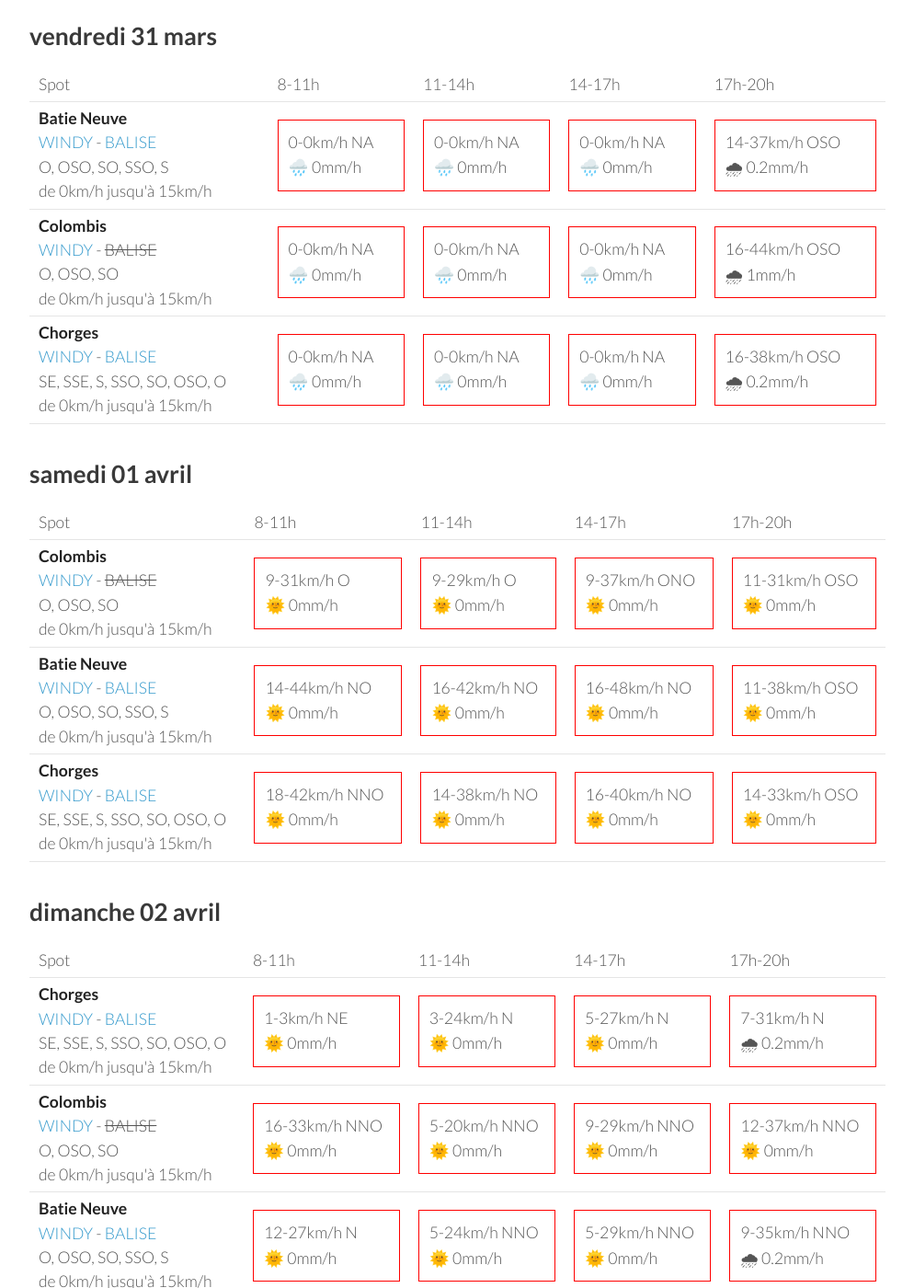
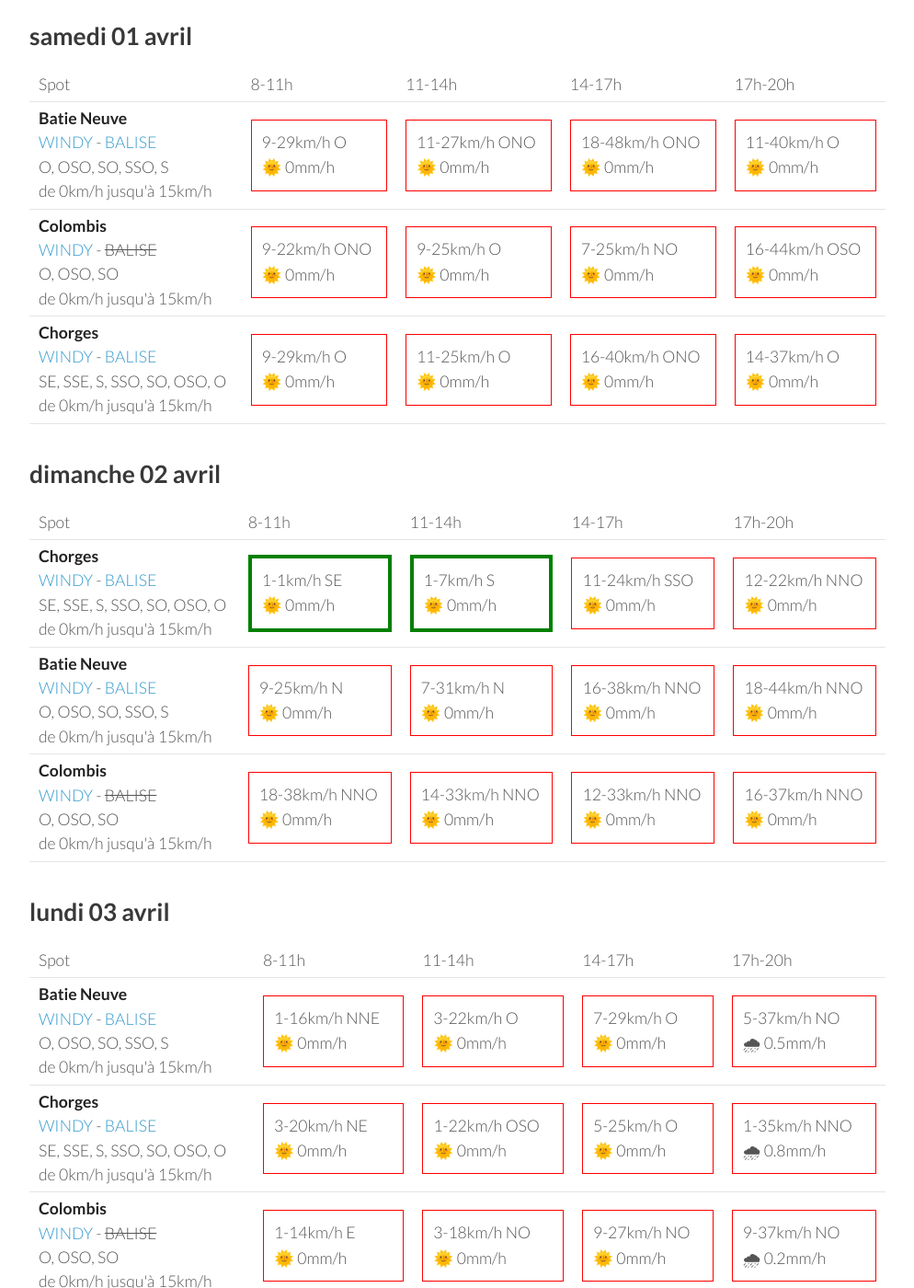
Before and after one commit to parapente-dans-le-nord/parapente-dans-le-nord.github.io, a Jekyll site: the page built from saint_andre.markdown, in a window 1280 px wide and 1400 px high, scrolled down 256 px. Shown: the whole window at 92% size, without its empty margins (26-1020 px from the left). Built offline with Jekyll 4.4.1, drawn with Linux system fonts in a browser that asks for light colours; some of the changed text lies outside the part shown.

Commit message:
update index.markdown

```diff
--- a/saint_andre.markdown
+++ b/saint_andre.markdown
@@ -7,9 +7,9 @@ title:  "Tous les spots"
 {: .links}
 
 # Prevision Windy, modèle Arome
-page mise à jour le vendredi 31 mars 22:36
+page mise à jour le samedi 01 avril 06:35
 
-## vendredi 31 mars
+## samedi 01 avril
 
 {::nomarkdown}
 <table>
@@ -24,73 +24,30 @@ page mise à jour le vendredi 31 mars 22:36
 <tr>
         <td><strong>Batie Neuve</strong><br><a href="https://windy.com/44.584/6.236?44.559,6.262,10,m:eTtagly">WINDY</a> - <span class=""><a href="https://www.openwindmap.org/PP554">BALISE</a> </span><br> <span class="vent-favorable">O, OSO, SO, SSO, S</span><br><span class="force-vent">de 0km/h jusqu'à 15km/h</span> </td>
 
-            <td><div class="not-flyable"><p>0-0km/h NA</p><p>🌧️ 0mm/h</p></div></td>
-            <td><div class="not-flyable"><p>0-0km/h NA</p><p>🌧️ 0mm/h</p></div></td>
-            <td><div class="not-flyable"><p>0-0km/h NA</p><p>🌧️ 0mm/h</p></div></td>
-            <td><div class="not-flyable"><p>14-37km/h OSO</p><p>🌧 0.2mm/h</p></div></td>
+            <td><div class="not-flyable"><p>9-29km/h O</p><p>🌞 0mm/h</p></div></td>
+            <td><div class="not-flyable"><p>11-27km/h ONO</p><p>🌞 0mm/h</p></div></td>
+            <td><div class="not-flyable"><p>18-48km/h ONO</p><p>🌞 0mm/h</p></div></td>
+            <td><div class="not-flyable"><p>11-40km/h O</p><p>🌞 0mm/h</p></div></td>
+
 
     </tr>
 <tr>
         <td><strong>Colombis</strong><br><a href="https://windy.com/44.494/6.216?44.559,6.262,10">WINDY</a> - <span class="no-balise"> BALISE </span><br> <span class="vent-favorable">O, OSO, SO</span><br><span class="force-vent">de 0km/h jusqu'à 15km/h</span> </td>
 
-            <td><div class="not-flyable"><p>0-0km/h NA</p><p>🌧️ 0mm/h</p></div></td>
-            <td><div class="not-flyable"><p>0-0km/h NA</p><p>🌧️ 0mm/h</p></div></td>
-            <td><div class="not-flyable"><p>0-0km/h NA</p><p>🌧️ 0mm/h</p></div></td>
-            <td><div class="not-flyable"><p>16-44km/h OSO</p><p>🌧 1mm/h</p></div></td>
-
-    </tr>
-<tr>
-        <td><strong>Chorges</strong><br><a href="https://windy.com/44.578/6.280?44.559,6.262,10">WINDY</a> - <span class=""><a href="https://www.openwindmap.org/PP554">BALISE</a> </span><br> <span class="vent-favorable">SE, SSE, S, SSO, SO, OSO, O</span><br><span class="force-vent">de 0km/h jusqu'à 15km/h</span> </td>
-
-            <td><div class="not-flyable"><p>0-0km/h NA</p><p>🌧️ 0mm/h</p></div></td>
-            <td><div class="not-flyable"><p>0-0km/h NA</p><p>🌧️ 0mm/h</p></div></td>
-            <td><div class="not-flyable"><p>0-0km/h NA</p><p>🌧️ 0mm/h</p></div></td>
-            <td><div class="not-flyable"><p>16-38km/h OSO</p><p>🌧 0.2mm/h</p></div></td>
-
-    </tr>
-
-</tbody>
-</table>
-{:/}
-## samedi 01 avril
-
-{::nomarkdown}
-<table>
-  <tbody>
-    <tr>
-      <td>Spot</td>
-      <td>8-11h</td>
-      <td>11-14h</td>
-      <td>14-17h</td>
-      <td>17h-20h</td>
-    </tr>
-<tr>
-        <td><strong>Colombis</strong><br><a href="https://windy.com/44.494/6.216?44.559,6.262,10">WINDY</a> - <span class="no-balise"> BALISE </span><br> <span class="vent-favorable">O, OSO, SO</span><br><span class="force-vent">de 0km/h jusqu'à 15km/h</span> </td>
-
-            <td><div class="not-flyable"><p>9-31km/h O</p><p>🌞 0mm/h</p></div></td>
-            <td><div class="not-flyable"><p>9-29km/h O</p><p>🌞 0mm/h</p></div></td>
-            <td><div class="not-flyable"><p>9-37km/h ONO</p><p>🌞 0mm/h</p></div></td>
-            <td><div class="not-flyable"><p>11-31km/h OSO</p><p>🌞 0mm/h</p></div></td>
-
-
-    </tr>
-<tr>
-        <td><strong>Batie Neuve</strong><br><a href="https://windy.com/44.584/6.236?44.559,6.262,10,m:eTtagly">WINDY</a> - <span class=""><a href="https://www.openwindmap.org/PP554">BALISE</a> </span><br> <span class="vent-favorable">O, OSO, SO, SSO, S</span><br><span class="force-vent">de 0km/h jusqu'à 15km/h</span> </td>
-
-            <td><div class="not-flyable"><p>14-44km/h NO</p><p>🌞 0mm/h</p></div></td>
-            <td><div class="not-flyable"><p>16-42km/h NO</p><p>🌞 0mm/h</p></div></td>
-            <td><div class="not-flyable"><p>16-48km/h NO</p><p>🌞 0mm/h</p></div></td>
-            <td><div class="not-flyable"><p>11-38km/h OSO</p><p>🌞 0mm/h</p></div></td>
+            <td><div class="not-flyable"><p>9-22km/h ONO</p><p>🌞 0mm/h</p></div></td>
+            <td><div class="not-flyable"><p>9-25km/h O</p><p>🌞 0mm/h</p></div></td>
+            <td><div class="not-flyable"><p>7-25km/h NO</p><p>🌞 0mm/h</p></div></td>
+            <td><div class="not-flyable"><p>16-44km/h OSO</p><p>🌞 0mm/h</p></div></td>
 
 
     </tr>
 <tr>
         <td><strong>Chorges</strong><br><a href="https://windy.com/44.578/6.280?44.559,6.262,10">WINDY</a> - <span class=""><a href="https://www.openwindmap.org/PP554">BALISE</a> </span><br> <span class="vent-favorable">SE, SSE, S, SSO, SO, OSO, O</span><br><span class="force-vent">de 0km/h jusqu'à 15km/h</span> </td>
 
-            <td><div class="not-flyable"><p>18-42km/h NNO</p><p>🌞 0mm/h</p></div></td>
-            <td><div class="not-flyable"><p>14-38km/h NO</p><p>🌞 0mm/h</p></div></td>
-            <td><div class="not-flyable"><p>16-40km/h NO</p><p>🌞 0mm/h</p></div></td>
-            <td><div class="not-flyable"><p>14-33km/h OSO</p><p>🌞 0mm/h</p></div></td>
+            <td><div class="not-flyable"><p>9-29km/h O</p><p>🌞 0mm/h</p></div></td>
+            <td><div class="not-flyable"><p>11-25km/h O</p><p>🌞 0mm/h</p></div></td>
+            <td><div class="not-flyable"><p>16-40km/h ONO</p><p>🌞 0mm/h</p></div></td>
+            <td><div class="not-flyable"><p>14-37km/h O</p><p>🌞 0mm/h</p></div></td>
 
 
     </tr>
@@ -113,30 +70,30 @@ page mise à jour le vendredi 31 mars 22:36
 <tr>
         <td><strong>Chorges</strong><br><a href="https://windy.com/44.578/6.280?44.559,6.262,10">WINDY</a> - <span class=""><a href="https://www.openwindmap.org/PP554">BALISE</a> </span><br> <span class="vent-favorable">SE, SSE, S, SSO, SO, OSO, O</span><br><span class="force-vent">de 0km/h jusqu'à 15km/h</span> </td>
 
-            <td><div class="not-flyable"><p>1-3km/h NE</p><p>🌞 0mm/h</p></div></td>
-            <td><div class="not-flyable"><p>3-24km/h N</p><p>🌞 0mm/h</p></div></td>
-            <td><div class="not-flyable"><p>5-27km/h N</p><p>🌞 0mm/h</p></div></td>
-            <td><div class="not-flyable"><p>7-31km/h N</p><p>🌧 0.2mm/h</p></div></td>
+            <td><div class="flyable"><p>1-1km/h SE</p><p>🌞 0mm/h</p></div></td>
+            <td><div class="flyable"><p>1-7km/h S</p><p>🌞 0mm/h</p></div></td>
+            <td><div class="not-flyable"><p>11-24km/h SSO</p><p>🌞 0mm/h</p></div></td>
+            <td><div class="not-flyable"><p>12-22km/h NNO</p><p>🌞 0mm/h</p></div></td>
+
+
+    </tr>
+<tr>
+        <td><strong>Batie Neuve</strong><br><a href="https://windy.com/44.584/6.236?44.559,6.262,10,m:eTtagly">WINDY</a> - <span class=""><a href="https://www.openwindmap.org/PP554">BALISE</a> </span><br> <span class="vent-favorable">O, OSO, SO, SSO, S</span><br><span class="force-vent">de 0km/h jusqu'à 15km/h</span> </td>
+
+            <td><div class="not-flyable"><p>9-25km/h N</p><p>🌞 0mm/h</p></div></td>
+            <td><div class="not-flyable"><p>7-31km/h N</p><p>🌞 0mm/h</p></div></td>
+            <td><div class="not-flyable"><p>16-38km/h NNO</p><p>🌞 0mm/h</p></div></td>
+            <td><div class="not-flyable"><p>18-44km/h NNO</p><p>🌞 0mm/h</p></div></td>
 
 
     </tr>
 <tr>
         <td><strong>Colombis</strong><br><a href="https://windy.com/44.494/6.216?44.559,6.262,10">WINDY</a> - <span class="no-balise"> BALISE </span><br> <span class="vent-favorable">O, OSO, SO</span><br><span class="force-vent">de 0km/h jusqu'à 15km/h</span> </td>
 
-            <td><div class="not-flyable"><p>16-33km/h NNO</p><p>🌞 0mm/h</p></div></td>
-            <td><div class="not-flyable"><p>5-20km/h NNO</p><p>🌞 0mm/h</p></div></td>
-            <td><div class="not-flyable"><p>9-29km/h NNO</p><p>🌞 0mm/h</p></div></td>
-            <td><div class="not-flyable"><p>12-37km/h NNO</p><p>🌞 0mm/h</p></div></td>
-
-
-    </tr>
-<tr>
-        <td><strong>Batie Neuve</strong><br><a href="https://windy.com/44.584/6.236?44.559,6.262,10,m:eTtagly">WINDY</a> - <span class=""><a href="https://www.openwindmap.org/PP554">BALISE</a> </span><br> <span class="vent-favorable">O, OSO, SO, SSO, S</span><br><span class="force-vent">de 0km/h jusqu'à 15km/h</span> </td>
-
-            <td><div class="not-flyable"><p>12-27km/h N</p><p>🌞 0mm/h</p></div></td>
-            <td><div class="not-flyable"><p>5-24km/h NNO</p><p>🌞 0mm/h</p></div></td>
-            <td><div class="not-flyable"><p>5-29km/h NNO</p><p>🌞 0mm/h</p></div></td>
-            <td><div class="not-flyable"><p>9-35km/h NNO</p><p>🌧 0.2mm/h</p></div></td>
+            <td><div class="not-flyable"><p>18-38km/h NNO</p><p>🌞 0mm/h</p></div></td>
+            <td><div class="not-flyable"><p>14-33km/h NNO</p><p>🌞 0mm/h</p></div></td>
+            <td><div class="not-flyable"><p>12-33km/h NNO</p><p>🌞 0mm/h</p></div></td>
+            <td><div class="not-flyable"><p>16-37km/h NNO</p><p>🌞 0mm/h</p></div></td>
 
 
     </tr>
@@ -159,30 +116,30 @@ page mise à jour le vendredi 31 mars 22:36
 <tr>
         <td><strong>Batie Neuve</strong><br><a href="https://windy.com/44.584/6.236?44.559,6.262,10,m:eTtagly">WINDY</a> - <span class=""><a href="https://www.openwindmap.org/PP554">BALISE</a> </span><br> <span class="vent-favorable">O, OSO, SO, SSO, S</span><br><span class="force-vent">de 0km/h jusqu'à 15km/h</span> </td>
 
-            <td><div class="not-flyable"><p>3-16km/h NNE</p><p>🌞 0mm/h</p></div></td>
-            <td><div class="not-flyable"><p>1-20km/h O</p><p>🌞 0mm/h</p></div></td>
+            <td><div class="not-flyable"><p>1-16km/h NNE</p><p>🌞 0mm/h</p></div></td>
+            <td><div class="not-flyable"><p>3-22km/h O</p><p>🌞 0mm/h</p></div></td>
+            <td><div class="not-flyable"><p>7-29km/h O</p><p>🌞 0mm/h</p></div></td>
+            <td><div class="not-flyable"><p>5-37km/h NO</p><p>🌧 0.5mm/h</p></div></td>
+
+
+    </tr>
+<tr>
+        <td><strong>Chorges</strong><br><a href="https://windy.com/44.578/6.280?44.559,6.262,10">WINDY</a> - <span class=""><a href="https://www.openwindmap.org/PP554">BALISE</a> </span><br> <span class="vent-favorable">SE, SSE, S, SSO, SO, OSO, O</span><br><span class="force-vent">de 0km/h jusqu'à 15km/h</span> </td>
+
+            <td><div class="not-flyable"><p>3-20km/h NE</p><p>🌞 0mm/h</p></div></td>
+            <td><div class="not-flyable"><p>1-22km/h OSO</p><p>🌞 0mm/h</p></div></td>
             <td><div class="not-flyable"><p>5-25km/h O</p><p>🌞 0mm/h</p></div></td>
-            <td><div class="not-flyable"><p>5-29km/h NO</p><p>🌧 1.5mm/h</p></div></td>
+            <td><div class="not-flyable"><p>1-35km/h NNO</p><p>🌧 0.8mm/h</p></div></td>
 
 
     </tr>
 <tr>
         <td><strong>Colombis</strong><br><a href="https://windy.com/44.494/6.216?44.559,6.262,10">WINDY</a> - <span class="no-balise"> BALISE </span><br> <span class="vent-favorable">O, OSO, SO</span><br><span class="force-vent">de 0km/h jusqu'à 15km/h</span> </td>
 
-            <td><div class="not-flyable"><p>3-14km/h E</p><p>🌞 0mm/h</p></div></td>
-            <td><div class="not-flyable"><p>3-16km/h NNO</p><p>🌞 0mm/h</p></div></td>
-            <td><div class="not-flyable"><p>7-24km/h NO</p><p>🌞 0mm/h</p></div></td>
-            <td><div class="not-flyable"><p>5-33km/h NO</p><p>🌧 1.4mm/h</p></div></td>
-
-
-    </tr>
-<tr>
-        <td><strong>Chorges</strong><br><a href="https://windy.com/44.578/6.280?44.559,6.262,10">WINDY</a> - <span class=""><a href="https://www.openwindmap.org/PP554">BALISE</a> </span><br> <span class="vent-favorable">SE, SSE, S, SSO, SO, OSO, O</span><br><span class="force-vent">de 0km/h jusqu'à 15km/h</span> </td>
-
-            <td><div class="not-flyable"><p>3-18km/h NE</p><p>🌞 0mm/h</p></div></td>
-            <td><div class="not-flyable"><p>0-22km/h SSO</p><p>🌞 0mm/h</p></div></td>
-            <td><div class="not-flyable"><p>3-24km/h O</p><p>🌞 0mm/h</p></div></td>
-            <td><div class="not-flyable"><p>1-29km/h ONO</p><p>🌧 1.3mm/h</p></div></td>
+            <td><div class="not-flyable"><p>1-14km/h E</p><p>🌞 0mm/h</p></div></td>
+            <td><div class="not-flyable"><p>3-18km/h NO</p><p>🌞 0mm/h</p></div></td>
+            <td><div class="not-flyable"><p>9-27km/h NO</p><p>🌞 0mm/h</p></div></td>
+            <td><div class="not-flyable"><p>9-37km/h NO</p><p>🌧 0.2mm/h</p></div></td>
 
 
     </tr>
@@ -205,8 +162,8 @@ page mise à jour le vendredi 31 mars 22:36
 <tr>
         <td><strong>Colombis</strong><br><a href="https://windy.com/44.494/6.216?44.559,6.262,10">WINDY</a> - <span class="no-balise"> BALISE </span><br> <span class="vent-favorable">O, OSO, SO</span><br><span class="force-vent">de 0km/h jusqu'à 15km/h</span> </td>
 
-            <td><div class="not-flyable"><p>3-16km/h E</p><p>🌞 0mm/h</p></div></td>
-            <td><div class="not-flyable"><p>1-16km/h SSO</p><p>🌞 0mm/h</p></div></td>
+            <td><div class="not-flyable"><p>3-14km/h E</p><p>🌞 0mm/h</p></div></td>
+            <td><div class="not-flyable"><p>3-18km/h O</p><p>🌞 0mm/h</p></div></td>
             <td><div class="not-flyable"><p>5-24km/h OSO</p><p>🌞 0mm/h</p></div></td>
             <td><div class="not-flyable"><p>7-25km/h ONO</p><p>🌞 0mm/h</p></div></td>
 
@@ -216,7 +173,7 @@ page mise à jour le vendredi 31 mars 22:36
         <td><strong>Batie Neuve</strong><br><a href="https://windy.com/44.584/6.236?44.559,6.262,10,m:eTtagly">WINDY</a> - <span class=""><a href="https://www.openwindmap.org/PP554">BALISE</a> </span><br> <span class="vent-favorable">O, OSO, SO, SSO, S</span><br><span class="force-vent">de 0km/h jusqu'à 15km/h</span> </td>
 
             <td><div class="not-flyable"><p>3-16km/h NE</p><p>🌞 0mm/h</p></div></td>
-            <td><div class="not-flyable"><p>5-22km/h S</p><p>🌞 0mm/h</p></div></td>
+            <td><div class="not-flyable"><p>5-22km/h SO</p><p>🌞 0mm/h</p></div></td>
             <td><div class="not-flyable"><p>7-27km/h SO</p><p>🌞 0mm/h</p></div></td>
             <td><div class="not-flyable"><p>7-31km/h ONO</p><p>🌧 0.6mm/h</p></div></td>
 
@@ -225,8 +182,8 @@ page mise à jour le vendredi 31 mars 22:36
 <tr>
         <td><strong>Chorges</strong><br><a href="https://windy.com/44.578/6.280?44.559,6.262,10">WINDY</a> - <span class=""><a href="https://www.openwindmap.org/PP554">BALISE</a> </span><br> <span class="vent-favorable">SE, SSE, S, SSO, SO, OSO, O</span><br><span class="force-vent">de 0km/h jusqu'à 15km/h</span> </td>
 
-            <td><div class="not-flyable"><p>3-18km/h NE</p><p>🌞 0mm/h</p></div></td>
-            <td><div class="not-flyable"><p>5-22km/h S</p><p>🌞 0mm/h</p></div></td>
+            <td><div class="not-flyable"><p>3-16km/h NE</p><p>🌞 0mm/h</p></div></td>
+            <td><div class="not-flyable"><p>5-22km/h SO</p><p>🌞 0mm/h</p></div></td>
             <td><div class="not-flyable"><p>7-27km/h SO</p><p>🌧 0.3mm/h</p></div></td>
             <td><div class="not-flyable"><p>7-31km/h O</p><p>🌧 1mm/h</p></div></td>
 
```
